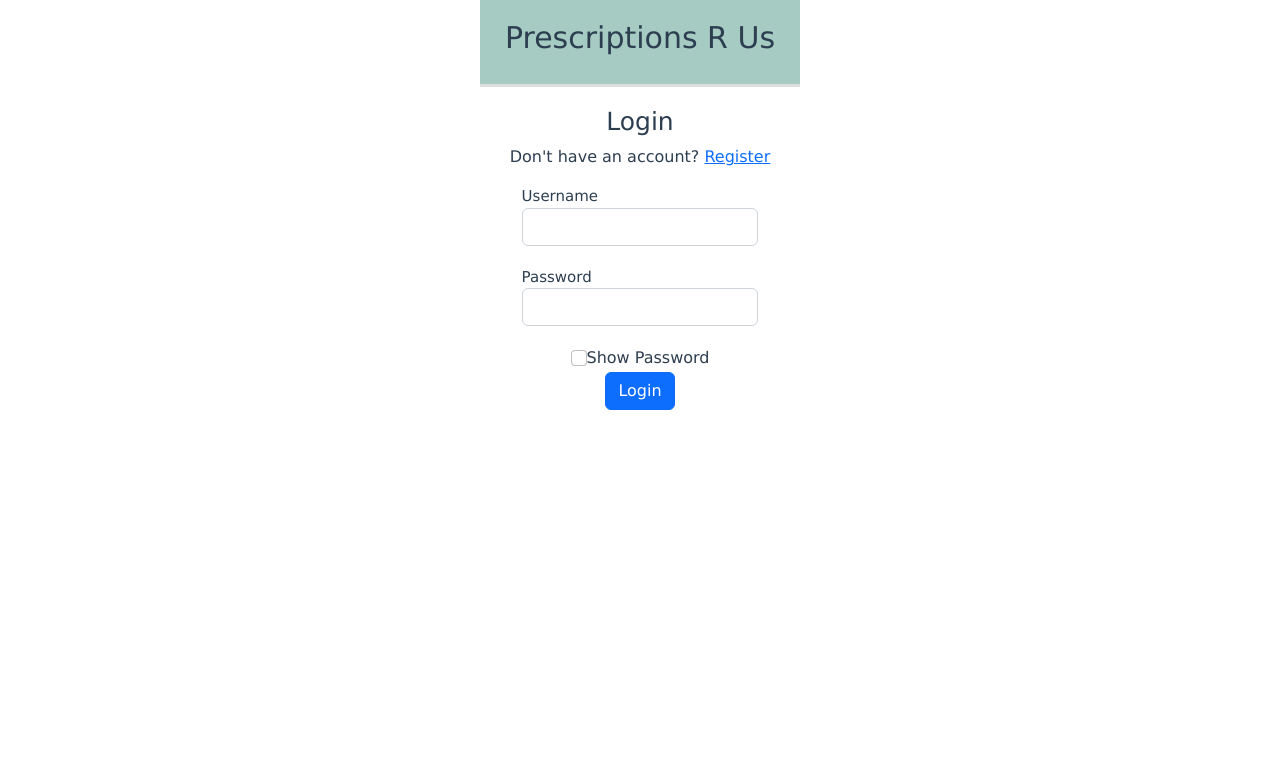
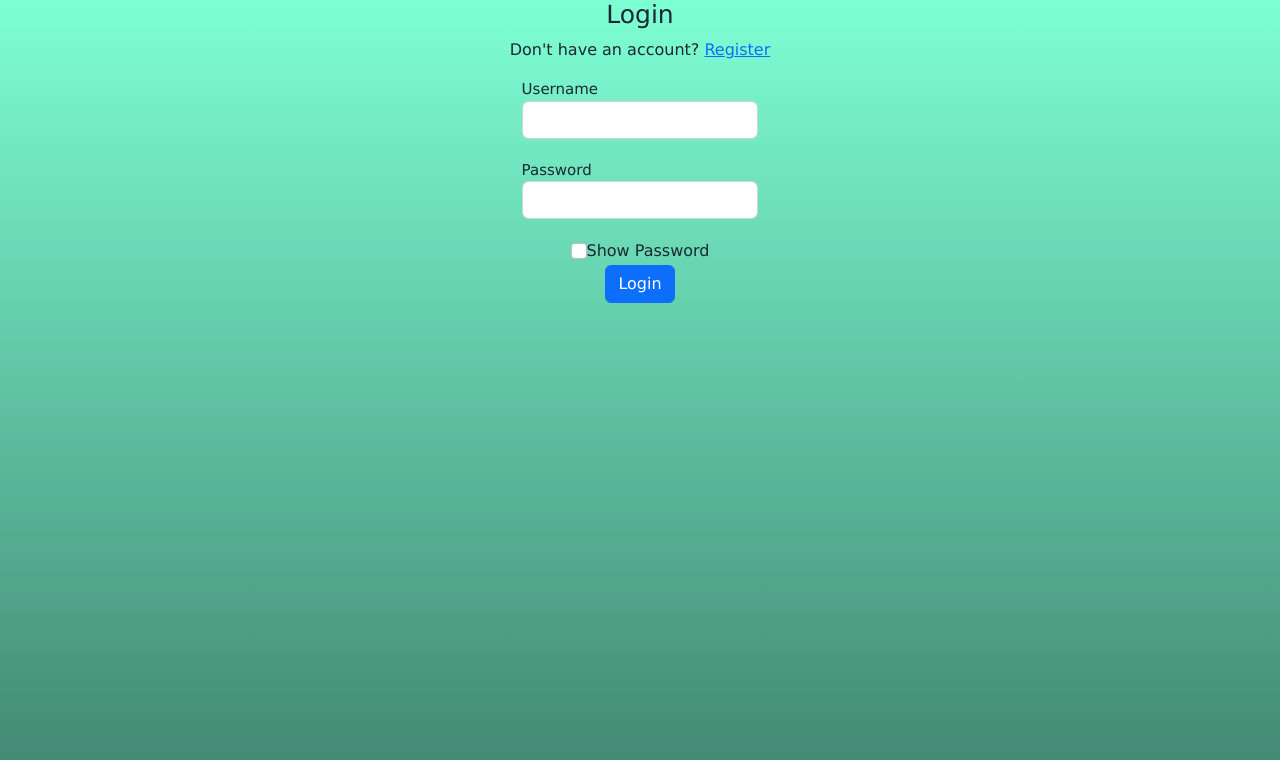
Before and after one commit to samayp01/Pharmify, a Vue app in the folder frontend/: page /login in a window 1280 px wide. Shown: the top 760 px of the page. Built offline with nearby package versions, Linux system fonts and the light colour scheme.

Commit message:
replaced alerts with in-page error messages

```diff
--- a/frontend/src/App.vue
+++ b/frontend/src/App.vue
@@ -32,7 +32,14 @@ export default {
   font-family: Verdana, Geneva, Tahoma, sans-serif;
   -webkit-font-smoothing: antialiased;
   -moz-osx-font-smoothing: grayscale;
-  /* text-align: center; */
-  color: #2c3e50;
+  color: #1b2732;
+}
+
+body {
+  background: linear-gradient(to bottom, #7effd4, #40846e);
+  margin: 0;
+  height: 100%;
+  background-repeat: no-repeat;
+  background-attachment: fixed;
 }
 </style>
--- a/frontend/src/components/HeaderSection.vue
+++ /dev/null
@@ -1,30 +0,0 @@
-<style scoped>
-
-.header {
-  font-family: Verdana, Geneva, Tahoma, sans-serif;
-  -webkit-font-smoothing: antialiased;
-  text-align: center;
-  border-bottom: 3px solid #ddd;
-  padding: 20px;
-  margin-bottom: 20px;
-  background-color: rgb(165, 203, 194);
-}
-
-h1 {
-  user-select: none;
-  font-size: 30px;
-}
-
-</style>
-
-<template>
-  <div class="header">
-    <h1>Prescriptions R Us</h1>
-  </div>
-</template>
-
-<script>
-export default {
-  name: 'HeaderSection'
-}
-</script>
--- a/frontend/src/views/LoginView.vue
+++ b/frontend/src/views/LoginView.vue
@@ -1,6 +1,5 @@
 <template>
   <div id="container" class="col-lg-3 text-center row justify-content-center">
-      <HeaderSection />
     <OfflinePopup />
     <h1>Login</h1>
     <p class="register-link">
@@ -28,7 +27,6 @@
 <script>
 
 import axios from 'axios'
-import HeaderSection from '../components/HeaderSection.vue'
 import OfflinePopup from '../components/OfflinePopup.vue'
 
 const ENDPOINT = '/api';
@@ -36,7 +34,6 @@ const ENDPOINT = '/api';
 export default {
   name: 'LoginView',
   components: {
-    HeaderSection,
     OfflinePopup
   },
   data () {
@@ -91,6 +88,7 @@ export default {
 </script>
 
 <style>
+
 h1 {
   font-size: 25px;
 }
--- a/frontend/src/views/RegisterView.vue
+++ b/frontend/src/views/RegisterView.vue
@@ -1,6 +1,5 @@
 <template>
     <div id="container" class="col-lg-3 text-center row justify-content-center">
-        <HeaderSection />
       <OfflinePopup />
       <h1>Register</h1>
       <p class="register-link">
@@ -36,6 +35,7 @@
           <label class="form-check-label" for="show-password-check">Show Password</label>
         </div>
         <button type="submit" class="btn btn-primary">Register</button>
+        <p class="text-danger" v-if="error">{{ error }}</p>
       </form>
     </div>
 </template>
@@ -43,7 +43,6 @@
 <script>
 
 import axios from 'axios'
-import HeaderSection from '../components/HeaderSection.vue'
 import OfflinePopup from '../components/OfflinePopup.vue'
 
 const ENDPOINT = '/api';
@@ -51,7 +50,6 @@ const ENDPOINT = '/api';
 export default {
   name: 'RegisterView',
   components: {
-    HeaderSection,
     OfflinePopup
   },
   data () {
@@ -64,24 +62,24 @@ export default {
       password2: '',
       showPassword: false,
       loginFailed: false,
-      usernameTaken: false
+      usernameTaken: false,
+      error: null
     }
   },
   methods: {
     onSubmit () {
-      console.log('login attempt...');
-
       const username = this.username.trim();
       const firstname = this.firstname.trim();
       const lastname = this.lastname.trim();
       const email = this.email.trim();
       const password = this.password.trim();
       const password2 = this.password2.trim();
+      this.error = null;
 
       if(username === '' || password === '' || password2 === '' ||
             firstname === '' || lastname === '' || email === '') {
 
-        console.log("One or more fields are empty");
+        this.error = 'Please fill out all fields';
         this.username = '';
         this.password = '';
         this.password2 = '';
@@ -91,7 +89,7 @@ export default {
       }
 
       if(this.password != this.password2) {
-        alert("Passwords do not match");
+        this.error = 'Passwords do not match';
         this.password = '';
         this.password2 = '';
         this.usernameTaken = false;
@@ -101,7 +99,7 @@ export default {
 
       // check that a string is made up of only characters
       if(!/^[a-zA-Z]+$/.test(firstname)) {
-        alert("First name must be made up of only characters");
+        this.error = 'First name must be made up of only characters';
         this.firstname = '';
         this.usernameTaken = false;
         this.loginFailed = true;
@@ -109,24 +107,22 @@ export default {
       }
 
       // check that a string is made up of only characters
-      if(!/^[a-zA-Z]+$/.test(firstname)) {
-        alert("First name must be made up of only characters");
+      if(!/^[a-zA-Z]+$/.test(lastname)) {
+        this.error = 'Last name must be made up of only characters';
         this.firstname = '';
         this.usernameTaken = false;
         this.loginFailed = true;
         return;
       }
 
-      // TODO email regex
-      /*
-      if(false) {
-        alert("Email is not valid");
+      // validate email address
+      if(!/\S+@\S+\.\S+/.test(email)) {
+        this.error = 'Invalid email address';
         this.email = '';
         this.usernameTaken = false;
         this.loginFailed = true;
         return;
       }
-      */
 
       axios.post(`${ENDPOINT}/auth/register`, {
         username: this.username,
@@ -137,13 +133,14 @@ export default {
       })
       .then(response => {
         if(response.status === 200) {
+          this.error = null;
           console.log('Registration successful!');
           this.loginFailed = false;
           this.usernameTaken = false;
           this.$router.push('/login');
         }
         else if(response.status === 409) {
-          console.log('Username already taken');
+          this.error = 'Username already taken';
           this.usernameTaken = true;
           this.loginFailed = false;
           this.username = '';
@@ -152,7 +149,7 @@ export default {
           return;
         }
         else {
-          console.log('Registration failed');
+          this.error = 'Registration failed';
           this.loginFailed = true;
           this.usernameTaken = false;
         }
@@ -166,10 +163,9 @@ export default {
         this.email = '';
       })
       .catch(error => {
+        this.error = 'Registration failed';
         console.log(`failed: ${error}`);
       });
-
-      console.log('Registration completed.');
     }
   }
 };
--- a/frontend/src/views/forms/AddPrescriptionView.vue
+++ b/frontend/src/views/forms/AddPrescriptionView.vue
@@ -137,7 +137,7 @@ export default {
 
       if(name == '' || dosage == '' || frequency == '' || start_date == null ||
           end_date == null || description == '') {
-        alert('Please fill in all required fields');
+        this.error = "Please fill out all fields";
         return;
       }
 
--- a/frontend/src/views/forms/ManageCaretakerView.vue
+++ b/frontend/src/views/forms/ManageCaretakerView.vue
@@ -80,7 +80,7 @@
       addCaretaker() {
         const name = this.name.trim();
         if(name == '') {
-          alert('Please fill in all required fields');
+          this.name = '';
           return;
         }
 
@@ -91,11 +91,9 @@
         })
         .then(response => {
           if(response.status === 200) {
-            console.log('New caretaker added');
             window.location.reload();
           } else {
             this.error = "Caretaker could not be added"
-            console.log('Error adding caretaker');
           }
         })
         .catch(error => {
```
Lines whose indentation alone changed are shown as unchanged.
